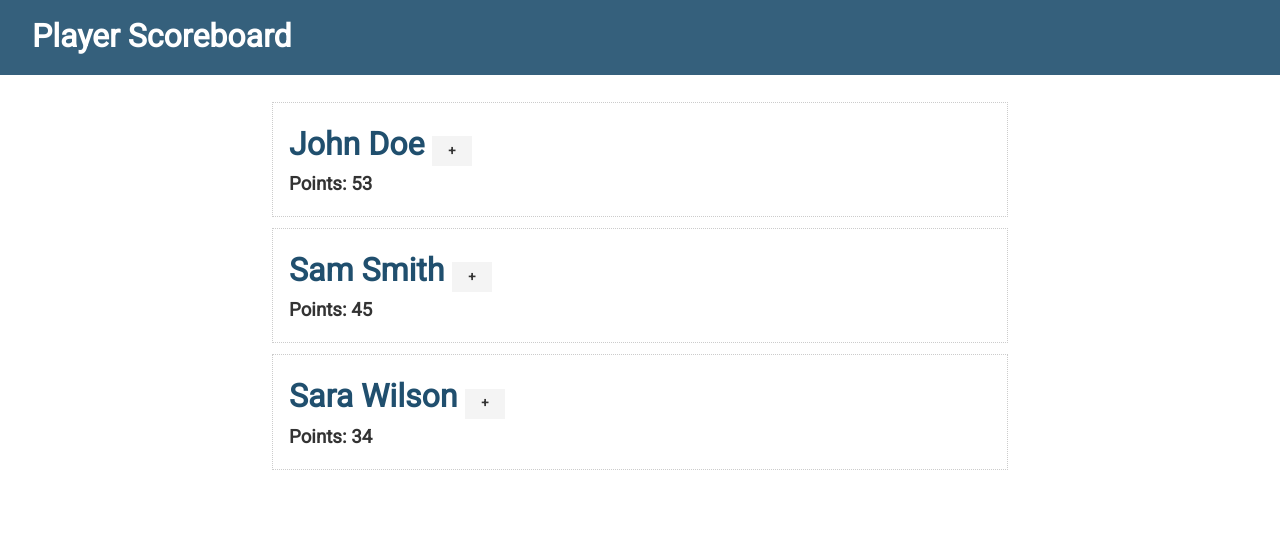
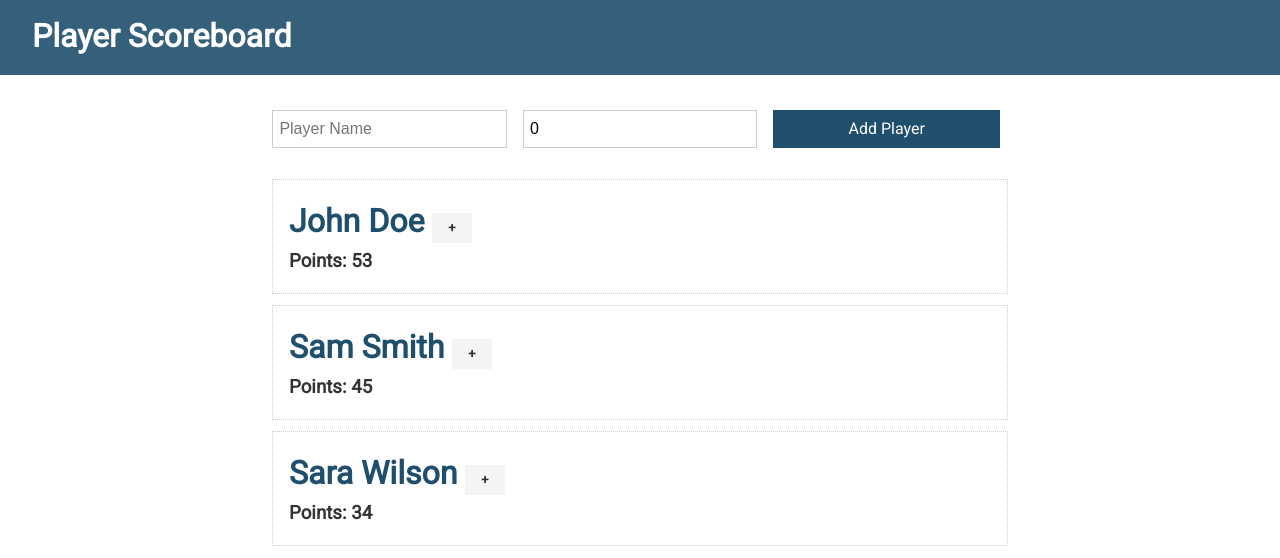
Before and after one commit to mgravemeyer/svelte-player-scoreboard, a Svelte app: page / in a window 1280 px wide. Shown: the top 558 px of the page. Built offline with nearby package versions, Linux system fonts and the light colour scheme.

Commit message:
added AddPlayer form

```diff
--- /dev/null
+++ b/src/AddPlayer.svelte
@@ -0,0 +1,12 @@
+<script>
+	let player = {
+		name: "",
+		points: 0
+	}
+</script>
+
+<form class="grid-3">
+	<input type="text" placeholder="Player Name" bind:value={player.name}>
+	<input type="number" placeholder="Player Points" bind:value={player.points}>
+	<input type="submit" class="btn btn-primary" value="Add Player">
+</form>
--- a/src/App.svelte
+++ b/src/App.svelte
@@ -1,6 +1,7 @@
 <script>
 	import Navbar from './Navbar.svelte';
 	import Player from './Player.svelte';
+	import AddPlayer from './AddPlayer.svelte';
 
 	let players = [
 		{
@@ -21,6 +22,7 @@
 <main>
 	<Navbar />
 	<div class="container">
+		<AddPlayer />
 		{#if players.length === 0}
 			<p>No Players</p>
 		{:else}
```
